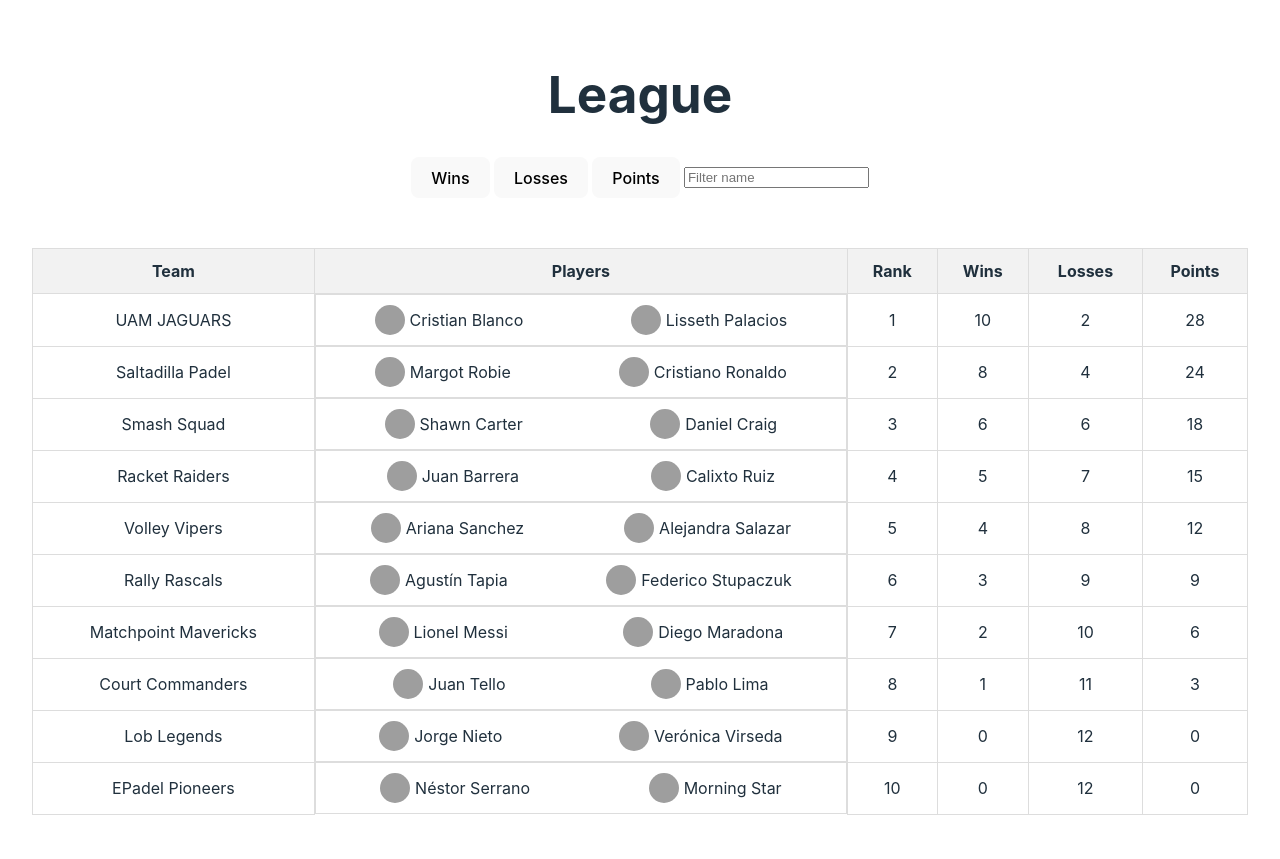
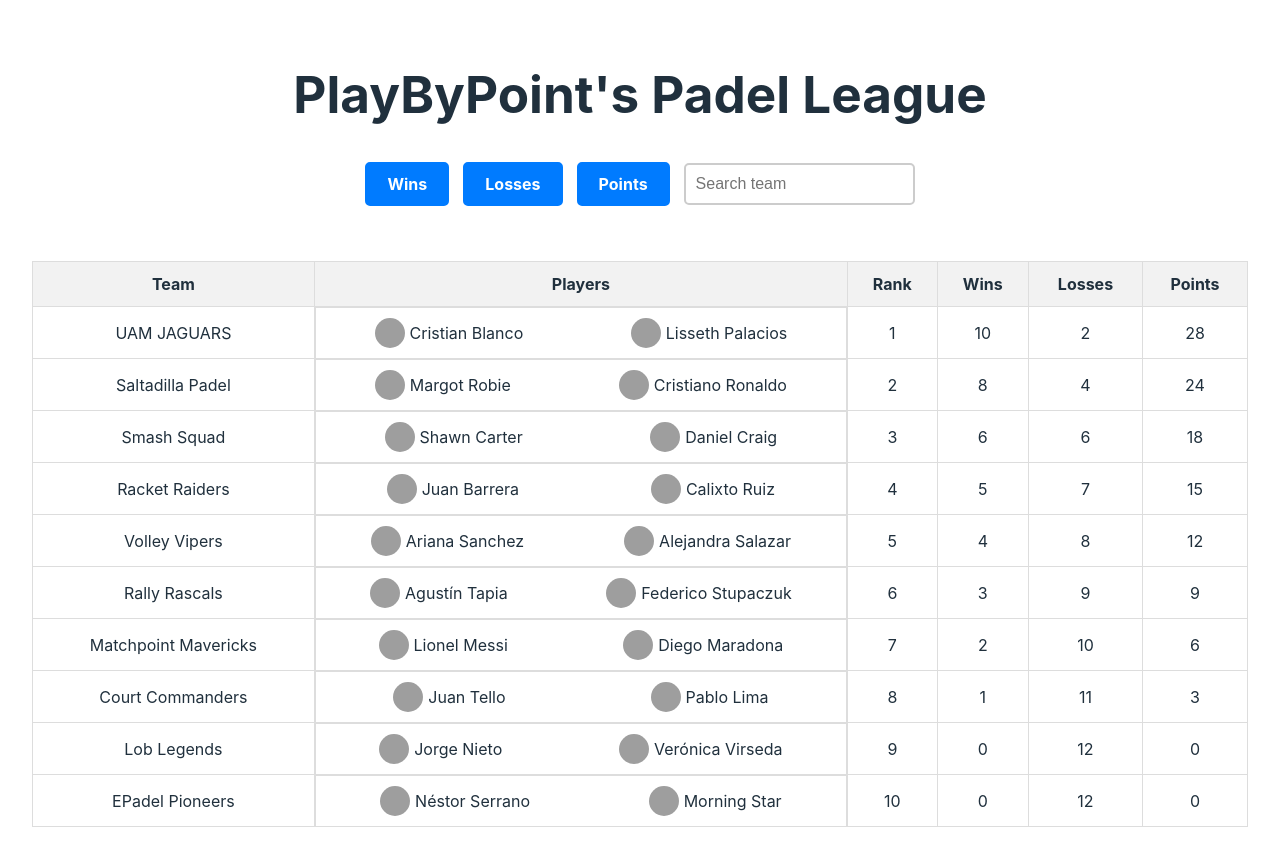
Before and after one commit to XaReLLo21/puigpadel, a React (Vite) app: page / in a window 1280 px wide. Built offline with nearby package versions, Linux system fonts and the light colour scheme; data requests are answered from the project's data file; grey boxes are pictures that could not be loaded.

Commit message:
Add css classname for buttons and table title

```diff
--- a/src/App.jsx
+++ b/src/App.jsx
@@ -44,25 +44,26 @@ function App() {
 
   return (
     <div>
-      <h1>League</h1>
+      <h1>PlayByPoint's Padel League</h1>
 
       <header>
-        <button onClick={() => setSortedBy('wins')}>
+        <button className='button' onClick={() => setSortedBy('wins')}>
           Wins
         </button>
 
-        <button onClick={() => setSortedBy('losses')}>
+        <button className='button' onClick={() => setSortedBy('losses')}>
           Losses
         </button>
 
-        <button onClick={() => setSortedBy('points')}>
+        <button className='button' onClick={() => setSortedBy('points')}>
           Points
         </button>
 
         <input
           type='text'
           onChange={handleSearchTeam}
-          placeholder='Filter name'
+          placeholder='Search team'
+          className='input'
         />
       </header>
 
```
